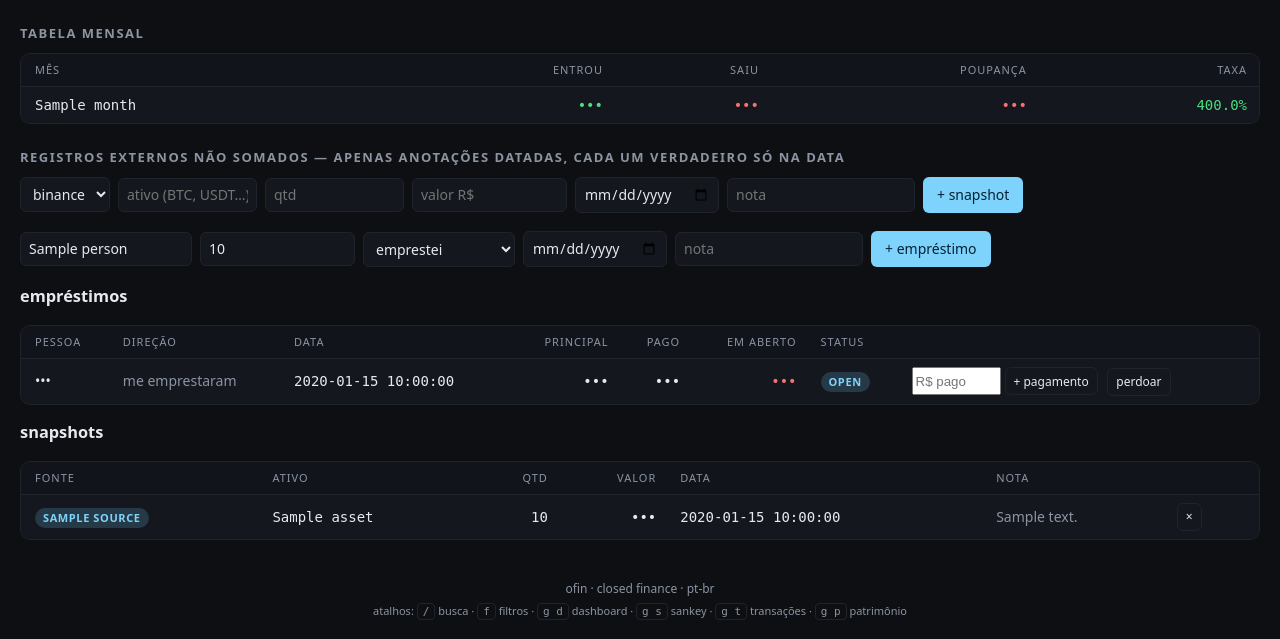
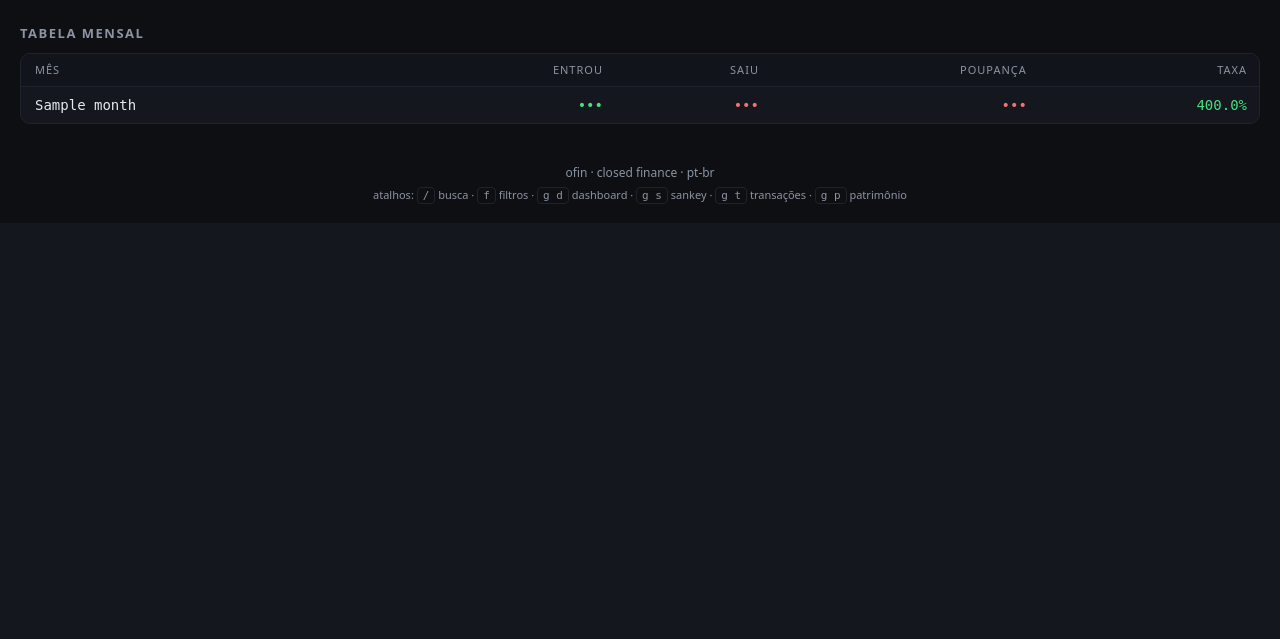
Before and after one commit to mvrozanti/ofin, a FastAPI app: template src/ofin/templates/savings.html in a window 1280 px wide. Shown: the part 684-1323 px from the top of the page. After the commit the page ends 888 px from the top, so only its background shows below. Run offline with FastAPI, Linux system fonts and the light colour scheme; the template is opened without the code that fills it: most values are stand-ins (such as "Sample title", 1, 10 or a date in 2020); some libraries are stand-ins or nearby versions.

Commit message:
refactor(savings): remove seção 'registros externos' (snapshots/loans) da página
Usuário: 'esses controles nem deveriam existir'. Página de poupança fica só
com taxa média + gráfico entrou/saiu + tabela mensal.

```diff
--- a/src/ofin/templates/savings.html
+++ b/src/ofin/templates/savings.html
@@ -29,104 +29,6 @@
   </tbody>
 </table></div>
 
-<h2 class="muted">registros externos <span class="small">não somados — apenas anotações datadas, cada um verdadeiro só na data</span></h2>
-
-{% if can_write() %}
-<form method="post" action="/snapshots" class="quickadd">
-  <select name="source" required>
-    <option value="binance">binance</option>
-    <option value="btg">btg</option>
-    <option value="btc">btc</option>
-    <option value="other">outra</option>
-  </select>
-  <input name="asset" placeholder="ativo (BTC, USDT…)" size="10">
-  <input name="quantity" placeholder="qtd" size="10">
-  <input name="value_brl" placeholder="valor R$" size="12" required>
-  <input name="taken_at" type="date" value="{{ today }}">
-  <input name="note" placeholder="nota" size="16">
-  <button class="btn" type="submit">+ snapshot</button>
-</form>
-
-<form method="post" action="/loans" class="quickadd">
-  <input name="person" placeholder="pessoa" size="14" required value="{{ loan_prefill.person }}">
-  <input name="principal" placeholder="valor R$" size="12" required value="{{ loan_prefill.amount }}">
-  <select name="direction">
-    <option value="lent">emprestei</option>
-    <option value="borrowed">me emprestaram</option>
-  </select>
-  <input name="loan_date" type="date" value="{{ loan_prefill.date or today }}">
-  <input name="note" placeholder="nota" size="16">
-  <input name="tx_id" type="hidden" value="{{ loan_prefill.tx_id }}">
-  <button class="btn" type="submit">+ empréstimo</button>
-</form>
-{% endif %}
-
-{% if loans %}
-<h3>empréstimos</h3>
-<div class="tbl-wrap"><table class="grid">
-  <thead><tr><th>pessoa</th><th>direção</th><th>data</th><th class="r">principal</th><th class="r">pago</th><th class="r">em aberto</th><th>status</th>{% if can_write() %}<th></th>{% endif %}</tr></thead>
-  <tbody>
-  {% for loan, paid, outstanding in loans %}
-    <tr>
-      <td>{{ loan.person | mask_text }}</td>
-      <td class="muted">{{ 'emprestei' if loan.direction == 'lent' else 'me emprestaram' }}</td>
-      <td class="mono">{{ loan.date }}</td>
-      <td class="r mono">{{ loan.principal | money }}</td>
-      <td class="r mono">{{ paid | money }}</td>
-      <td class="r mono {{ 'pos' if outstanding <= 0 else 'neg' }}">{{ outstanding | money }}</td>
-      <td><span class="badge {{ 'info' if loan.status == 'open' else 'warn' }}">{{ loan.status }}</span></td>
-      {% if can_write() %}
-      <td>
-        {% if loan.status == 'open' %}
-        <form method="post" action="/loans/{{ loan.id }}/payments" style="display:inline-flex; gap:4px;">
-          <input name="amount" placeholder="R$ pago" size="8">
-          <input name="payment_date" type="hidden" value="{{ today }}">
-          <button class="btn ghost small" type="submit">+ pagamento</button>
-        </form>
-        <form method="post" action="/loans/{{ loan.id }}/status" style="display:inline;">
-          <input type="hidden" name="status" value="written_off">
-          <button class="btn ghost small" type="submit">perdoar</button>
-        </form>
-        {% else %}
-        <form method="post" action="/loans/{{ loan.id }}/status" style="display:inline;">
-          <input type="hidden" name="status" value="open">
-          <button class="btn ghost small" type="submit">reabrir</button>
-        </form>
-        {% endif %}
-      </td>
-      {% endif %}
-    </tr>
-  {% endfor %}
-  </tbody>
-</table></div>
-{% endif %}
-
-{% if snapshots %}
-<h3>snapshots</h3>
-<div class="tbl-wrap"><table class="grid">
-  <thead><tr><th>fonte</th><th>ativo</th><th class="r">qtd</th><th class="r">valor</th><th>data</th><th>nota</th>{% if can_write() %}<th></th>{% endif %}</tr></thead>
-  <tbody>
-  {% for sn in snapshots %}
-    <tr>
-      <td><span class="badge info">{{ sn.source }}</span></td>
-      <td class="mono">{{ sn.asset or '—' }}</td>
-      <td class="r mono">{{ sn.quantity or '—' }}</td>
-      <td class="r mono">{{ sn.value_brl | money }}</td>
-      <td class="mono">{{ sn.taken_at }}</td>
-      <td class="muted small">{{ sn.note or '' }}</td>
-      {% if can_write() %}
-      <td>
-        <form method="post" action="/snapshots/{{ sn.id }}/delete" style="display:inline;">
-          <button class="btn ghost small" type="submit">×</button>
-        </form>
-      </td>
-      {% endif %}
-    </tr>
-  {% endfor %}
-  </tbody>
-</table></div>
-{% endif %}
-
 <script src="https://cdn.jsdelivr.net/npm/echarts@5.5.1/dist/echarts.min.js"></script>
 <script>
 const axisStyle = {
```
Also changed, not shown: src/ofin/routes/wealth.py (+0 -18 lines).
